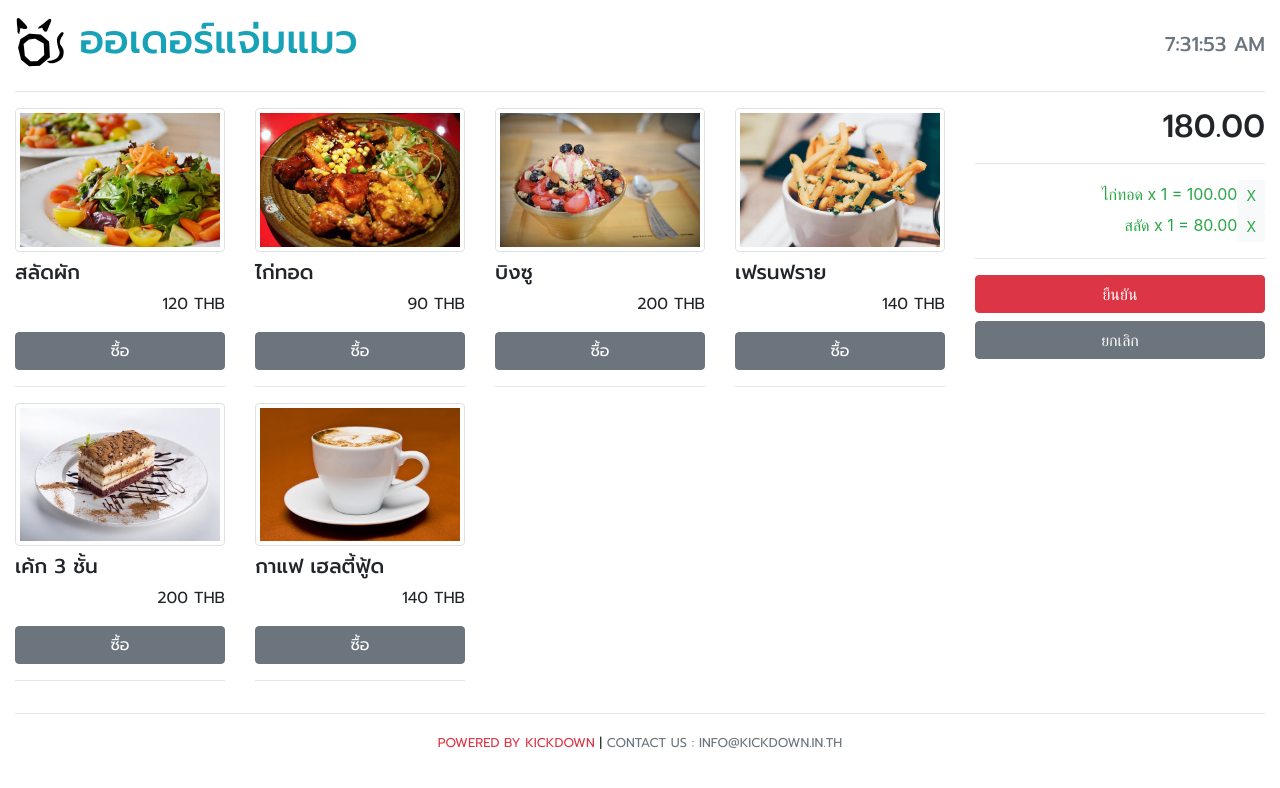
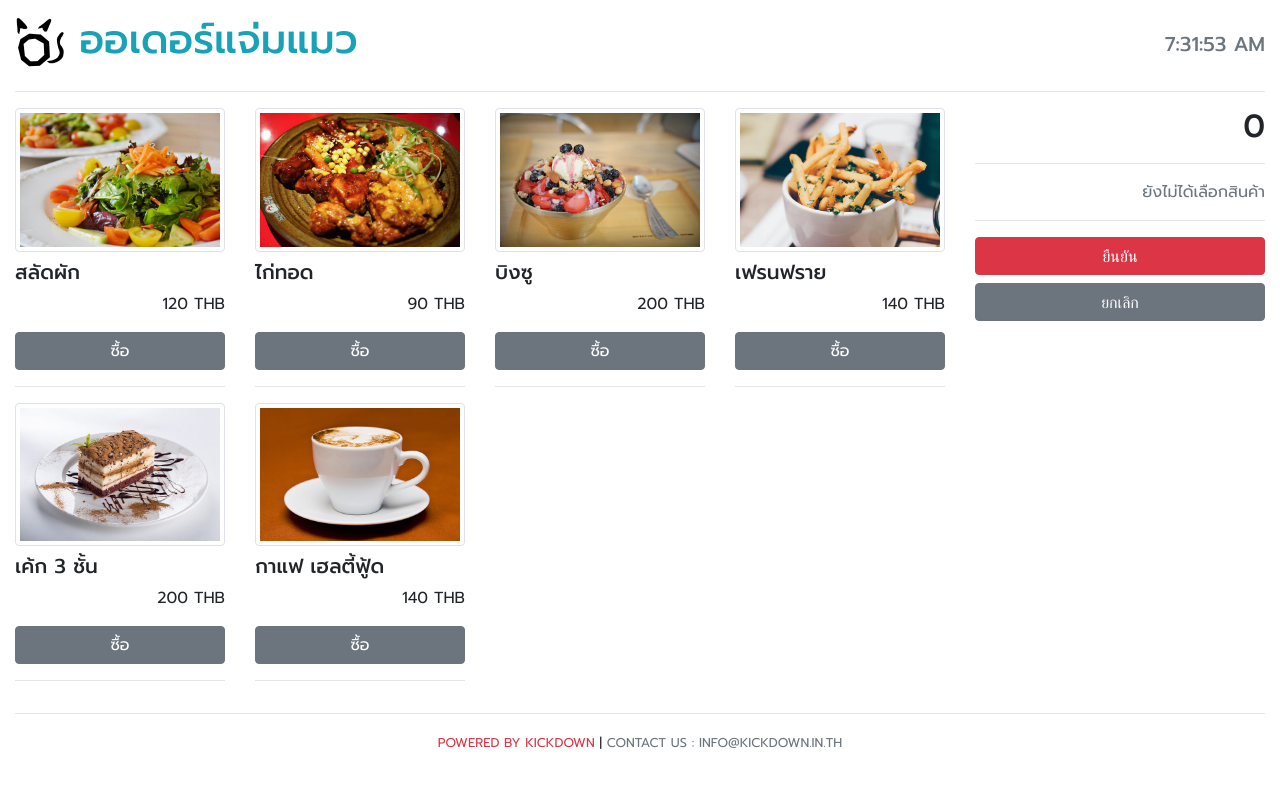
Before and after one commit to poomer123/react-product-management, a React (Create React App) app: page / in a window 1280 px wide. Shown: the top 788 px of the page. Built offline with nearby package versions, Linux system fonts and the light colour scheme.

Commit message:
edit monitor and calulator component

```diff
--- a/src/components/monitor/Calculator.js
+++ b/src/components/monitor/Calculator.js
@@ -1,20 +1,30 @@
 import React, { Component } from 'react'
 
 class Calculator extends Component {
+
+    showOrder (orders) {
+        if(!orders || orders.length == 0) {
+            return <li className="text-right text-muted title">ยังไม่ได้เลือกสินค้า</li>
+        } else {
+            return orders.map( order => {
+                return (
+                    <li className="text-right text-success tile">
+                        {order.product} x {order.quantity} = {order.product.unitPrice * order.quantity}
+                        <button className="btn btn-light btn-sm text-success">X</button>
+                    </li>
+                )
+            })
+        }
+    }
+
     render() {
+        const {totalPrice, orders} = this.props
         return (
             <div>
-                <h2 className="text-right">180.00</h2>
+                <h2 className="text-right">{this.props.totalPrice}</h2>
                 <hr />
                 <ul className="list-unstyled">
-                    <li className="text-right text-success tile">
-                        ไก่ทอด x 1 = 100.00
-                        <button className="btn btn-light btn-sm text-success">X</button>
-                    </li>
-                    <li className="text-right text-success tile">
-                        สลัด x 1 = 80.00
-                        <button className="btn btn-light btn-sm text-success">X</button>
-                    </li>
+                    {this.showOrder(orders)}
                 </ul>
                 <hr />
                 <button className="btn btn-block btn-danger tile">ยืนยัน</button>
--- a/src/components/monitor/Monitor.js
+++ b/src/components/monitor/Monitor.js
@@ -3,6 +3,10 @@ import Calculator from './Calculator'
 import ProductList from '../product/ProductList'
 
 class Monitor extends Component {
+    state = {
+        totalPrice : 0,
+        orders: [],
+    }
     render() {
         return (
             <div className="row">
@@ -10,7 +14,7 @@ class Monitor extends Component {
                     <ProductList products={this.props.products} />
                 </div>
                 <div className="col-md-3">
-                    <Calculator />
+                    <Calculator totalPrice={this.state.totalPrice} orders={this.state.orders} />
                 </div>
             </div>
         )
```
